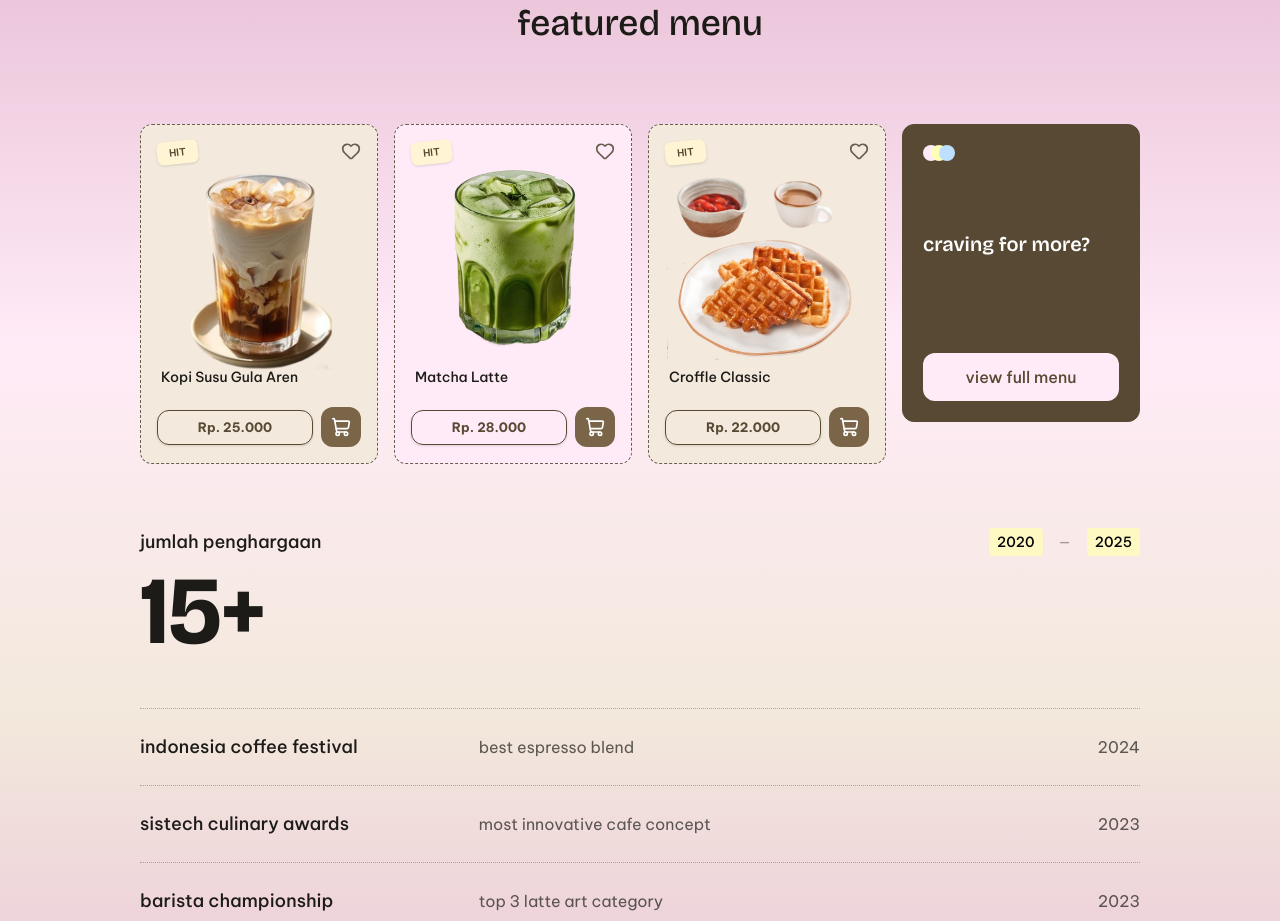
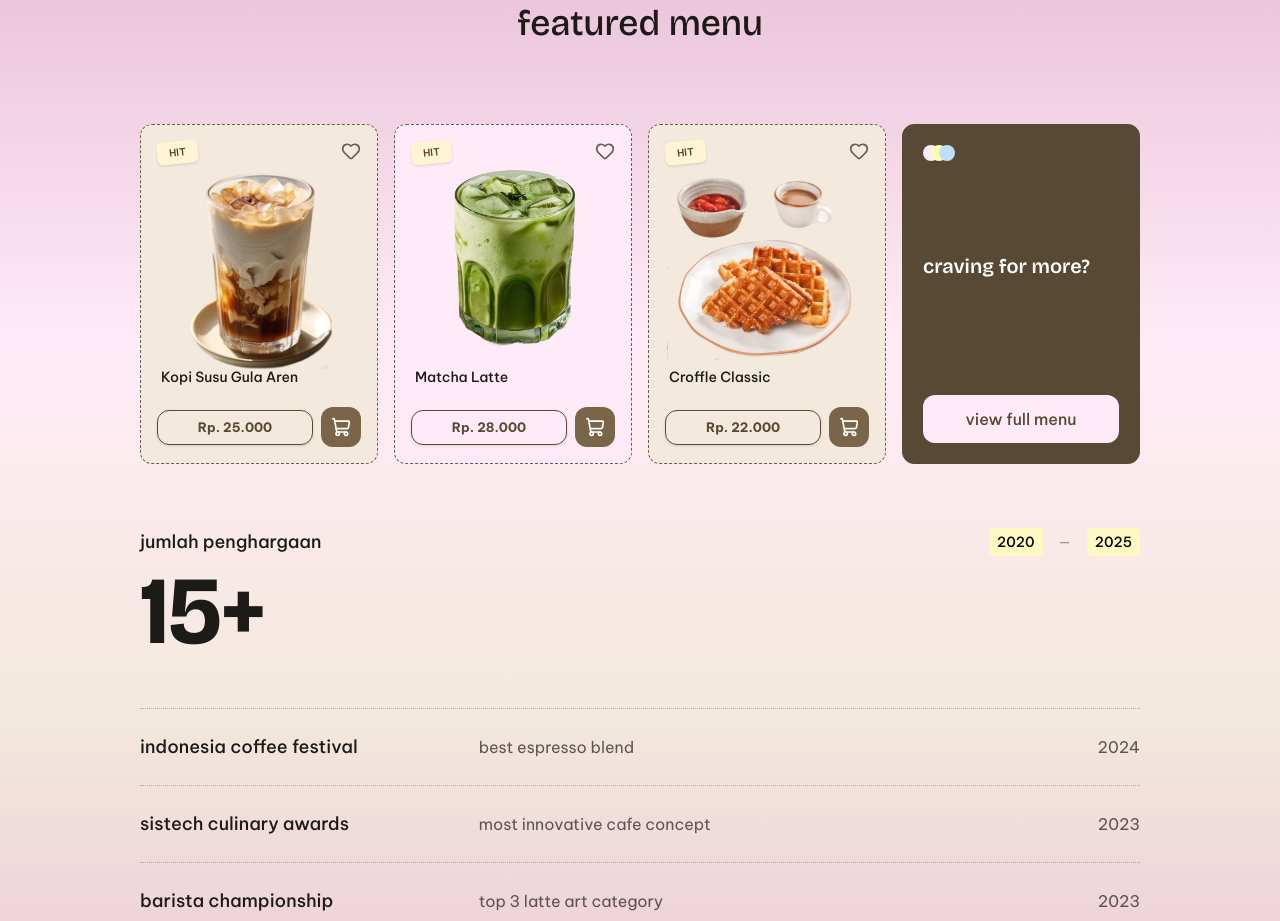
Before and after one commit to fatiya17/sistech-cafe, a Next.js app: page / in a window 1280 px wide. Shown: the part 1520-2441 px from the top of the page. Built offline with nearby package versions, Linux system fonts and the light colour scheme.

Commit message:
feat: update size card craving more and responsive column card menu

```diff
--- a/components/sections/HomeMenu.jsx
+++ b/components/sections/HomeMenu.jsx
@@ -85,7 +85,7 @@ export default function HomeMenu() {
         </h2>
 
         {/* Adjusted the gap to gap-3 md:gap-4 so the cards have more room inside max-w-container */}
-        <div className="grid grid-cols-1 sm:grid-cols-2 lg:grid-cols-4 gap-3 md:gap-4 gap-y-10">
+        <div className="grid grid-cols-2 md:grid-cols-3 lg:grid-cols-4 gap-3 md:gap-4 gap-y-10">
           {featuredItems.map((product) => (
             <div key={product.id} className="menu-wrapper w-full h-full">
               <ProductCard
@@ -106,7 +106,7 @@ export default function HomeMenu() {
             <div
               onMouseEnter={onCardEnter}
               onMouseLeave={onCardLeave}
-              className="menu-card relative w-full aspect-auto min-h-[180px] sm:min-h-0 sm:aspect-[4/5] rounded-md p-5 flex flex-col justify-between bg-secondary border border-secondary"
+              className="menu-card relative w-full h-full rounded-md p-5 flex flex-col justify-between bg-secondary border border-secondary"
             >
               <div className="flex -space-x-2 mb-auto pointer-events-none">
                 <div className="w-4 h-4 rounded-full bg-primary-light"></div>
```
